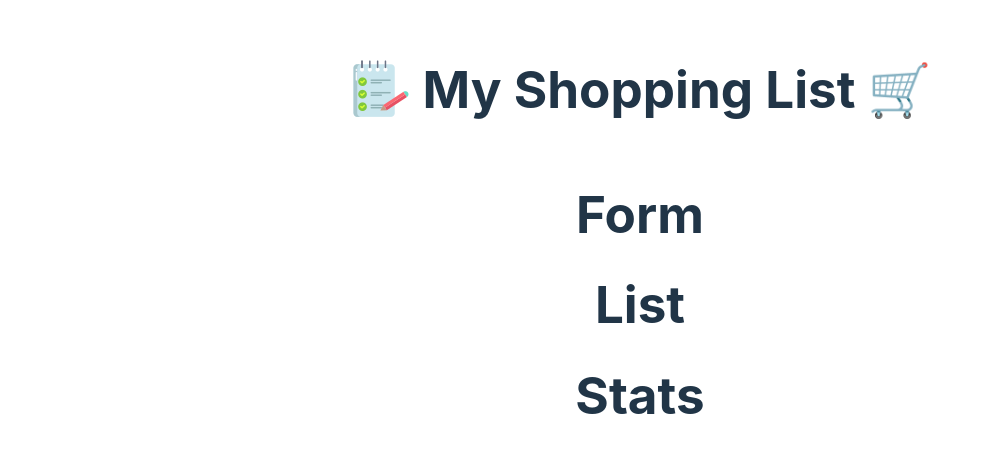
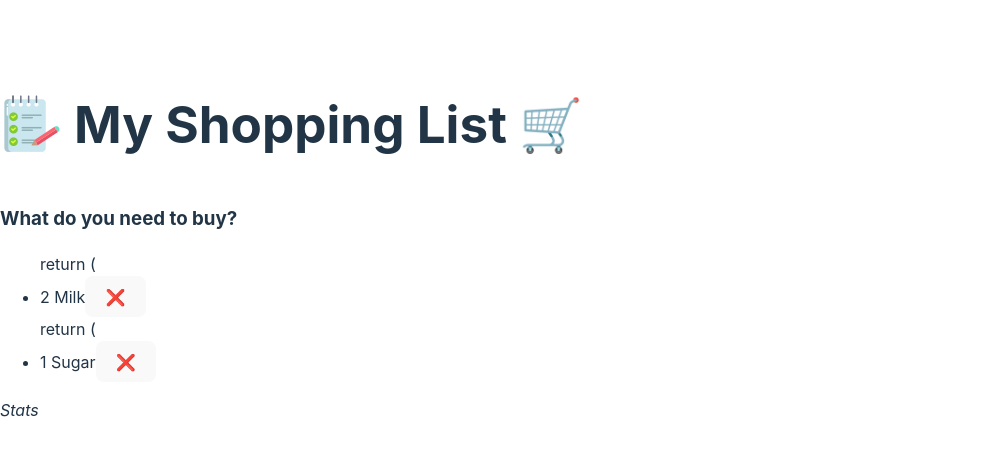
Before and after one commit to PerikK/shopping_list, a React (Vite) app: page / in a window 1280 px wide. Shown: the part 158-614 px from the top of the page, without its empty margins (0-991 px from the left). Built offline with nearby package versions, Linux system fonts and the light colour scheme.

Commit message:
add some dummy items

```diff
--- a/src/components/form/Form.jsx
+++ b/src/components/Form.jsx
@@ -2,7 +2,7 @@ export default function Form() {
     return (
         <>
             <div className="form">
-                <h1>Form</h1>
+                <h3>What do you need to buy?</h3>
             </div>
         </>
     )
--- /dev/null
+++ b/src/components/Item.jsx
@@ -0,0 +1,13 @@
+export default function Item({item}) {
+    return (
+        <>
+            return (
+            <li>
+                <span>
+                    {item.qty} {item.name}
+                </span>
+                <button>❌</button>
+            </li>
+        </>
+    )
+}
--- /dev/null
+++ b/src/components/List.jsx
@@ -0,0 +1,17 @@
+import Item from './Item'
+
+const initialItems = [
+  { id: 1, name: "Milk", qty: 2, packed: false },
+  { id: 2, name: "Sugar", qty: 1, packed: false },
+];
+export default function List() {
+    return (
+        <div>
+            <ul>
+                {initialItems.map((item) => (
+                    <Item key={item.id} item={item} />
+                ))}
+            </ul>
+        </div>
+    )
+}
--- a/src/components/logo/Logo.jsx
+++ b/src/components/Logo.jsx
@@ -1,4 +1,4 @@
-import note from '../../assets/note.png'
+import note from '../assets/note.png'
 export default function Logo() {
 	return (
 		<>
--- /dev/null
+++ b/src/components/Stats.jsx
@@ -0,0 +1,10 @@
+
+export default function Stats() {
+    return (
+        <>
+            <footer className="stats">
+                <em>Stats</em>
+            </footer>
+        </>
+    )
+}
--- a/src/components/list/List.jsx
+++ /dev/null
@@ -1,9 +0,0 @@
-export default function List() {
-    return (
-        <>
-            <div className="list">
-                <h1>List</h1>
-            </div>
-        </>
-    )
-}
--- a/src/components/stats/Stats.jsx
+++ /dev/null
@@ -1,10 +0,0 @@
-
-export default function Stats() {
-    return (
-        <>
-            <div className="stats">
-                <h1>Stats</h1>
-            </div>
-        </>
-    )
-}
```
Also changed, not shown: src/App.jsx (+5 -5 lines).
